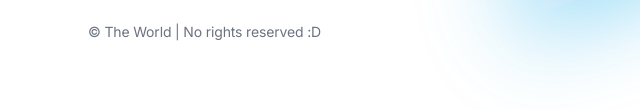
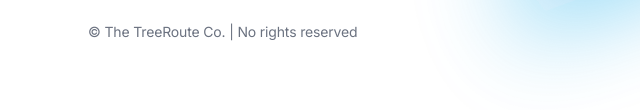
Before and after one commit to TreeRouteCo/website, a website: page index.html in a window 1280 px wide. Shown: the part 608-718 px from the top of the page, 0-640 px from the left. Drawn offline with Linux system fonts and the light colour scheme.

Commit message:
Update index.html

```diff
--- a/index.html
+++ b/index.html
@@ -147,7 +147,7 @@
                         </div>-->
 
                         <!-- Copyright -->
-                        <div class="text-sm text-gray-500">© The World | No rights reserved :D</div>
+                        <div class="text-sm text-gray-500">© The TreeRoute Co. | No rights reserved</div>
 
                     </div>
 
```
